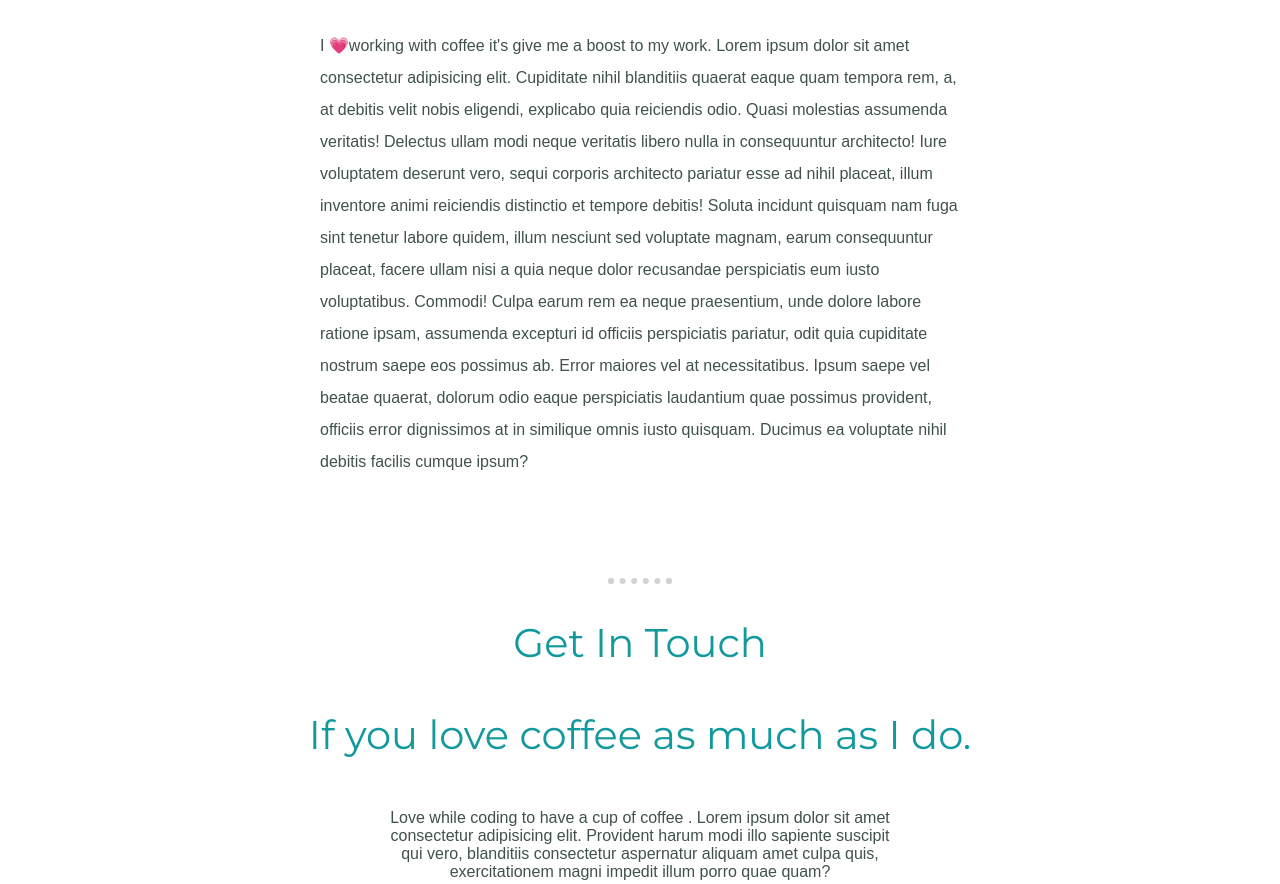
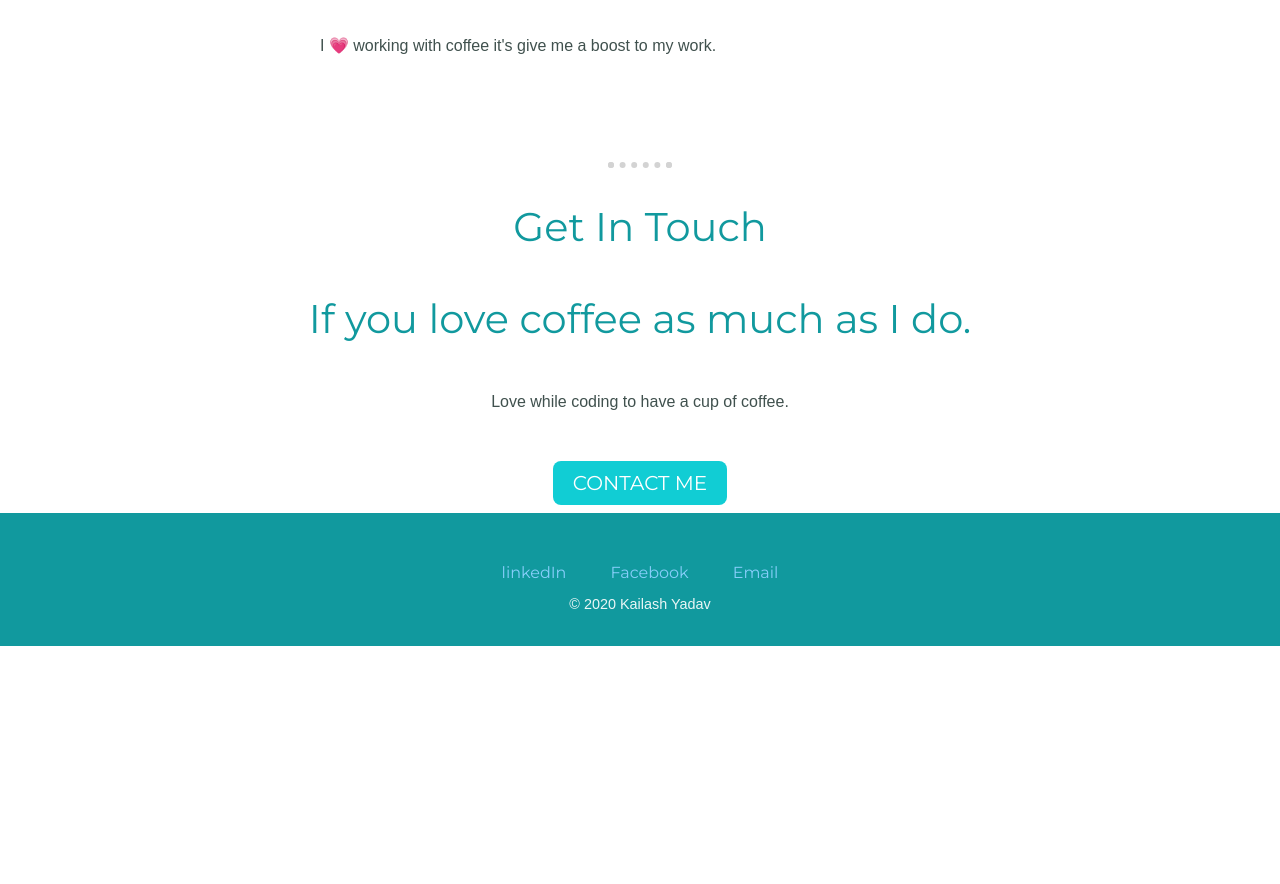
Before and after one commit to sidyadav2211/mysite, a plain HTML site: page index.html in a window 1280 px wide. Shown: the part 2024-2908 px from the top of the page. After the commit the page ends 2670 px from the top, so only its background shows below. Drawn offline with Linux system fonts and the light colour scheme.

Commit message:
Little_change

```diff
--- a/index.html
+++ b/index.html
@@ -43,24 +43,7 @@
       <img class="coffee" src="images/work.png" alt="coffee" />
       <h2>Work</h2>
       <p class="para1">
-        I 💗working with coffee it's give me a boost to my work. Lorem ipsum
-        dolor sit amet consectetur adipisicing elit. Cupiditate nihil
-        blanditiis quaerat eaque quam tempora rem, a, at debitis velit nobis
-        eligendi, explicabo quia reiciendis odio. Quasi molestias assumenda
-        veritatis! Delectus ullam modi neque veritatis libero nulla in
-        consequuntur architecto! Iure voluptatem deserunt vero, sequi corporis
-        architecto pariatur esse ad nihil placeat, illum inventore animi
-        reiciendis distinctio et tempore debitis! Soluta incidunt quisquam nam
-        fuga sint tenetur labore quidem, illum nesciunt sed voluptate magnam,
-        earum consequuntur placeat, facere ullam nisi a quia neque dolor
-        recusandae perspiciatis eum iusto voluptatibus. Commodi! Culpa earum
-        rem ea neque praesentium, unde dolore labore ratione ipsam, assumenda
-        excepturi id officiis perspiciatis pariatur, odit quia cupiditate
-        nostrum saepe eos possimus ab. Error maiores vel at necessitatibus.
-        Ipsum saepe vel beatae quaerat, dolorum odio eaque perspiciatis
-        laudantium quae possimus provident, officiis error dignissimos at in
-        similique omnis iusto quisquam. Ducimus ea voluptate nihil debitis
-        facilis cumque ipsum?
+        I 💗 working with coffee it's give me a boost to my work.
       </p>
     </div>
   </div>
@@ -69,9 +52,7 @@
   <div class="contact">
     <h2>Get In Touch</h2>
     <h2>If you love coffee as much as I do.</h2>
-    <p class="contact-msg">Love while coding to have a cup of coffee . Lorem ipsum dolor sit amet consectetur
-      adipisicing elit. Provident harum modi illo sapiente suscipit qui vero, blanditiis consectetur aspernatur aliquam
-      amet culpa quis, exercitationem magni impedit illum porro quae quam?</p>
+    <p class="contact-msg">Love while coding to have a cup of coffee.</p>
     <a class="btn" href="mailto:kailashyadav1998@gmail.com">CONTACT ME</a>
   </div>
   <br>
```
